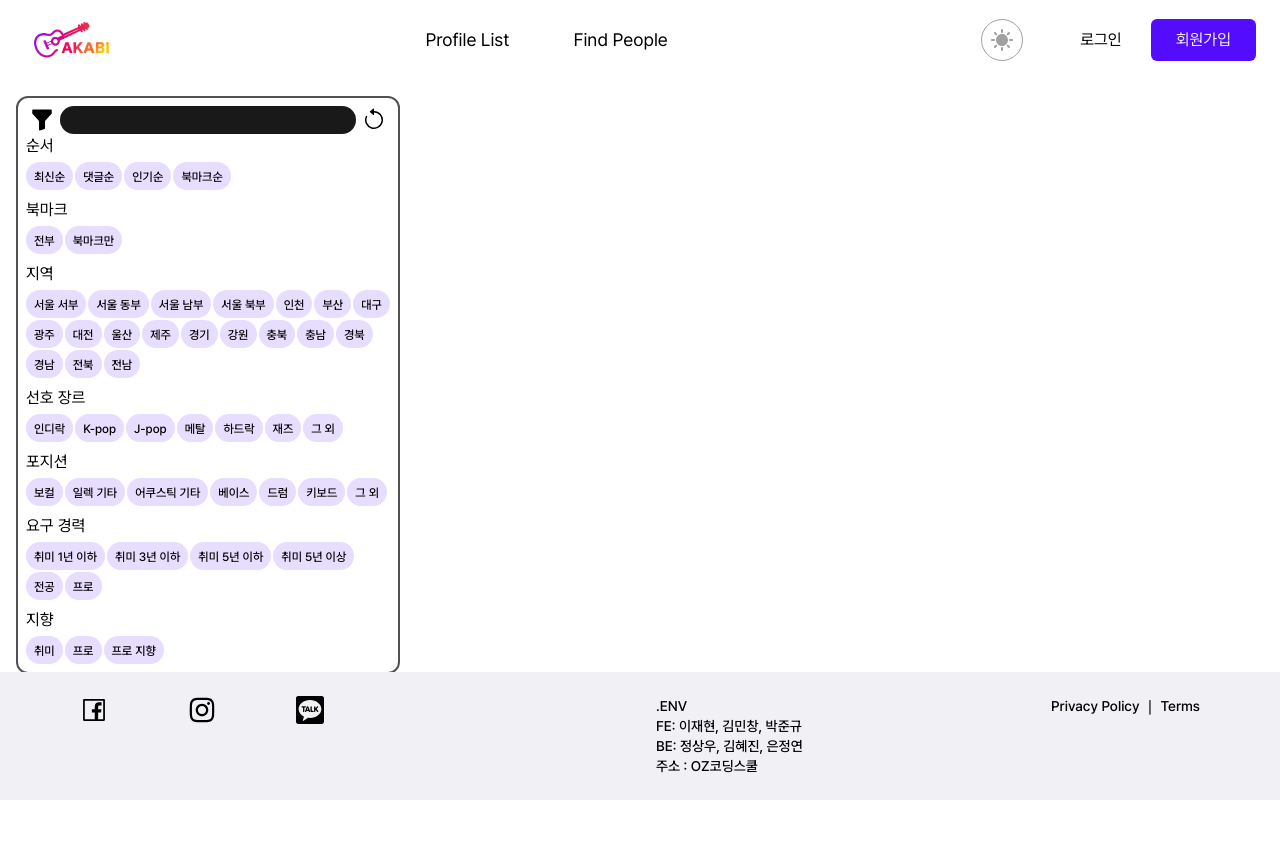
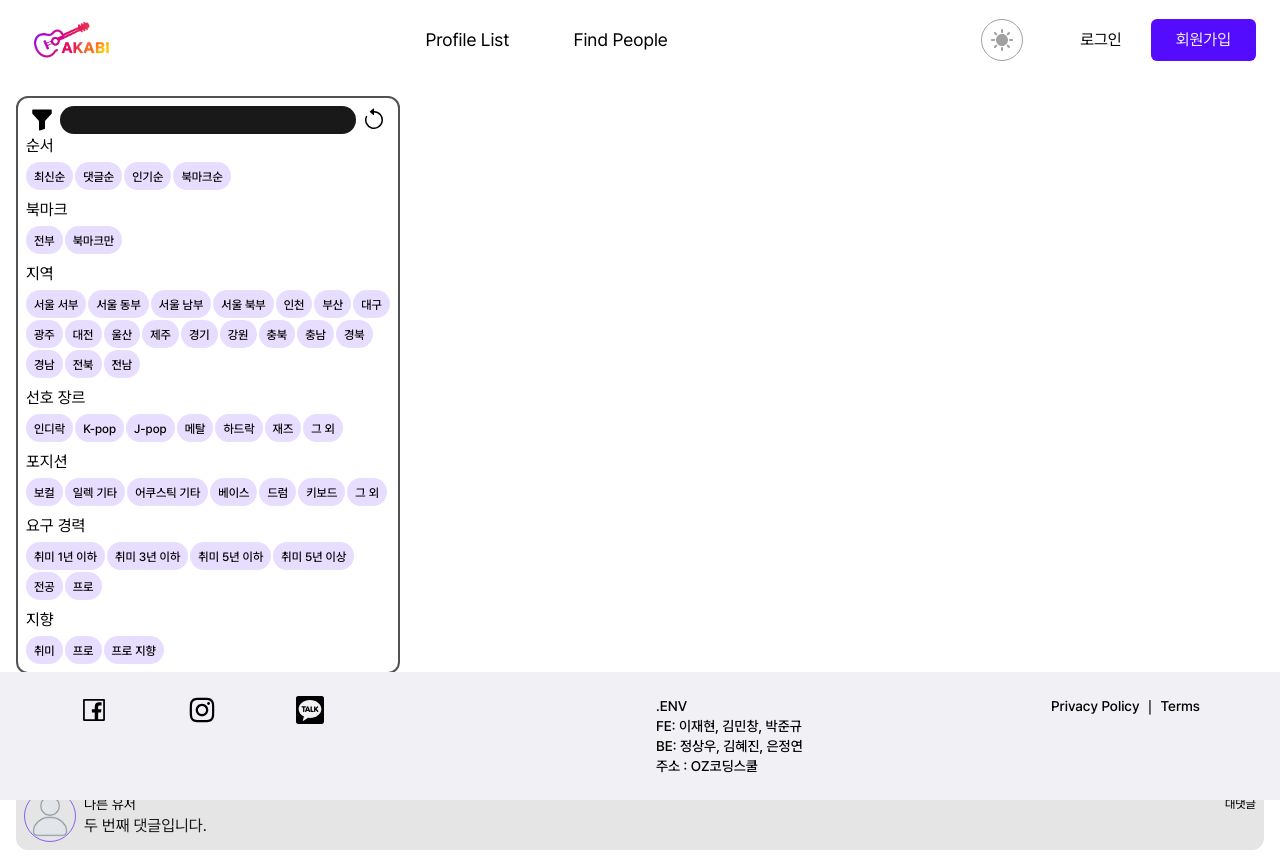
Before and after one commit to env-project/frontend, a React (Vite) app: page /recruitment-post in a window 1280 px wide. Before the commit the page ends 800 px from the top, so only its background shows below. Built offline with nearby package versions, Linux system fonts and the light colour scheme; grey boxes are pictures that could not be loaded.

Commit message:
#77 feat: comment ui 기초

```diff
--- a/src/components/CommentUI.tsx
+++ b/src/components/CommentUI.tsx
@@ -1,11 +1,61 @@
 import type { Comment } from "@/types/api-res-comment";
-
+import defaultUserImage from "@/assets/images/user-default-image.png";
+import Text from "@/components/text/Text";
+import Badge from "@/components/Badge";
 interface CommentUIProps {
   comment: Comment;
 }
 
-export default function CommentUI({}: CommentUIProps) {
-  return <div>Comment</div>;
+export default function CommentUI({ comment }: CommentUIProps) {
+  const {
+    author: { image_url: imageUrl, nickname },
+    is_owner: isOwner,
+    content,
+  } = comment;
+
+  return (
+    <div className="flex justify-start items-center space-x-2 bg-neutral-200 rounded-xl p-2 min-w-sm">
+      <img
+        alt="profile-image"
+        src={imageUrl || defaultUserImage}
+        width={40}
+        height={40}
+        className="rounded-full border border-primary size-13 content-center"
+      />
+      <div className="flex flex-col items-start justify-center flex-1">
+        <div className="flex items-center justify-between w-full">
+          <div className="flex items-center justify-start space-x-0.5">
+            <Text variant="subText">{nickname}</Text>
+            {isOwner ? (
+              <Badge size="sm" color="primarySoft">
+                <Text variant="label" className="text-text-primary">
+                  작성자
+                </Text>
+              </Badge>
+            ) : null}
+          </div>
+          <div className="flex justify-center items-center space-x-0.5">
+            <Text variant="label" className="text-text-primary cursor-pointer hover:underline">
+              대댓글
+            </Text>
+            {isOwner ? (
+              <>
+                <Text variant="label" className="text-text-primary cursor-pointer hover:underline">
+                  수정
+                </Text>
+                <Text variant="label" className="text-text-primary cursor-pointer hover:underline">
+                  삭제
+                </Text>
+              </>
+            ) : null}
+          </div>
+        </div>
+        <Text variant="mainText" className="text-text-primary">
+          {content}
+        </Text>
+      </div>
+    </div>
+  );
 }
 
 interface ChildCommentUIProps {}
```
